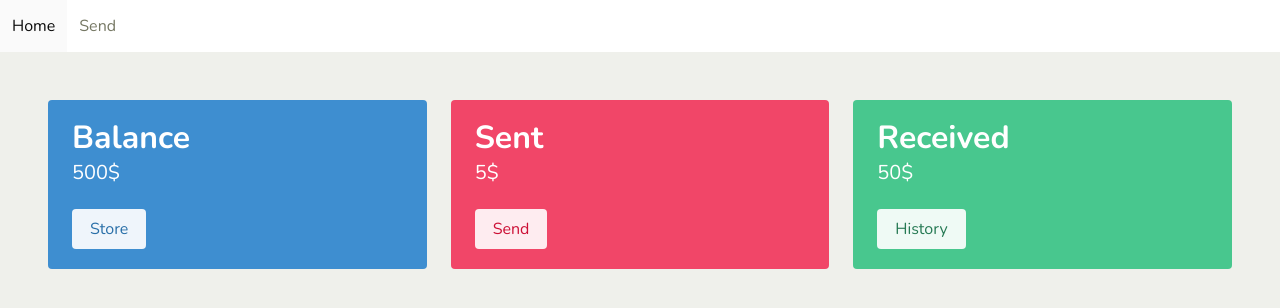
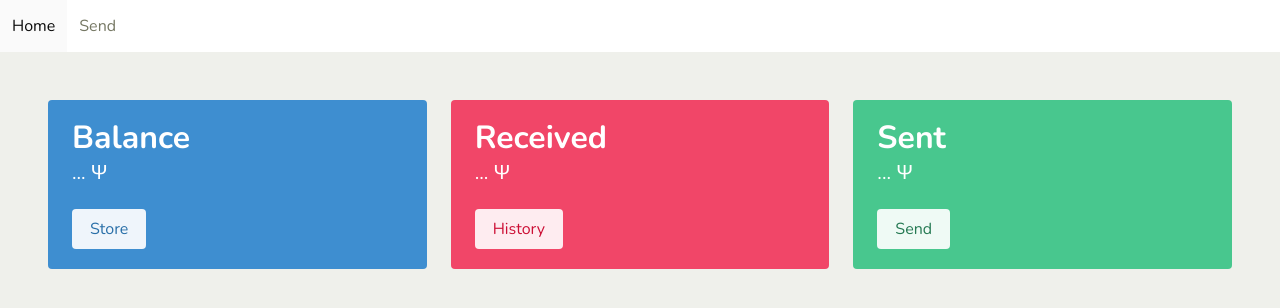
Before and after one commit to ravensiris/employee-reward-app, a React (Vite) app in the folder assets/: page / in a window 1280 px wide. Shown: the top 308 px of the page. Built offline with nearby package versions, Linux system fonts and the light colour scheme; no server answers.

Commit message:
Display balance, received and sent funds on Home

```diff
--- a/assets/src/components/BalanceSummary/Balance.tsx
+++ /dev/null
@@ -1,15 +0,0 @@
-import React from "react"
-
-export default function Balance() {
-  return (
-    <div className="tile is-parent is-vertical">
-      <div className="tile is-child notification is-info">
-        <p className="title">Balance</p>
-        <p className="subtitle">500$</p>
-        <div className="buttons">
-          <button className="button is-info is-light">Store</button>
-        </div>
-      </div>
-    </div>
-  )
-}
--- a/assets/src/components/BalanceSummary/Received.tsx
+++ /dev/null
@@ -1,15 +0,0 @@
-import React from "react"
-
-export default function Received() {
-  return (
-    <div className="tile is-parent is-vertical">
-      <div className="tile is-child notification is-danger">
-        <p className="title">Sent</p>
-        <p className="subtitle">5$</p>
-        <div className="buttons">
-          <button className="button is-danger is-light">Send</button>
-        </div>
-      </div>
-    </div>
-  )
-}
--- a/assets/src/components/BalanceSummary/Sent.tsx
+++ /dev/null
@@ -1,15 +0,0 @@
-import React from "react"
-
-export default function Sent() {
-  return (
-    <div className="tile is-parent is-vertical">
-      <div className="tile is-child notification is-success">
-        <p className="title">Received</p>
-        <p className="subtitle">50$</p>
-        <div className="buttons">
-          <button className="button is-success is-light">History</button>
-        </div>
-      </div>
-    </div>
-  )
-}
--- a/assets/src/components/BalanceSummary/index.tsx
+++ /dev/null
@@ -1,14 +0,0 @@
-import React from "react"
-import Balance from "./Balance"
-import Received from "./Received"
-import Sent from "./Sent"
-
-export default function BalanceSummary() {
-  return (
-    <section className="section tile is-ancestor">
-      <Balance />
-      <Received />
-      <Sent />
-    </section>
-  )
-}
--- /dev/null
+++ b/assets/src/components/CreditsShowcase.tsx
@@ -0,0 +1,34 @@
+import React from "react"
+import { Link, To } from "react-router-dom"
+
+interface Props {
+  title: string
+  buttonText: string
+  buttonTo: To
+  theme: "is-info" | "is-danger" | "is-success"
+  credits?: string | number
+}
+export default function CreditsShowcase({
+  title,
+  buttonText,
+  buttonTo,
+  theme,
+  credits,
+}: Props) {
+  return (
+    <div className={`tile is-parent is-vertical ${theme}`}>
+      <div className={`tile is-child notification ${theme}`}>
+        <p className="title">{title}</p>
+        <p className="subtitle">
+          {credits === undefined ? "..." : credits}{" "}
+          <span className="font-bold">Ψ</span>
+        </p>
+        <div className="buttons">
+          <Link className={`button is-light ${theme}`} to={buttonTo}>
+            {buttonText}
+          </Link>
+        </div>
+      </div>
+    </div>
+  )
+}
--- a/assets/src/operations/queries/user.ts
+++ b/assets/src/operations/queries/user.ts
@@ -3,8 +3,14 @@ import { gql } from "@apollo/client"
 export const GET_ME = gql`
   query getMe {
     me {
+      id
       email
       name
+      balance {
+        balance
+        sent
+        received
+      }
     }
   }
 `
@@ -18,10 +24,17 @@ export const GET_USERS = gql`
   }
 `
 
+export interface Balance {
+  balance?: number
+  sent?: number
+  received?: number
+}
+
 export interface User {
   id?: string
   email?: string
   name?: string
+  balance?: Balance
 }
 
 export interface MeQuery {
--- a/assets/src/pages/Home.tsx
+++ b/assets/src/pages/Home.tsx
@@ -1,14 +1,40 @@
-import BalanceSummary from "$/components/BalanceSummary"
-import Navbar from "$/components/Navbar"
+import CreditsShowcase from "$components/CreditsShowcase"
 import Hello from "$components/Hello"
+import Navbar from "$components/Navbar"
+import { GET_ME, MeQuery } from "$queries/user"
+import { useQuery } from "@apollo/client"
 import React from "react"
 
 export default function Home() {
+  const { loading, error, data } = useQuery<MeQuery>(GET_ME)
   return (
     <>
       <Navbar />
       <Hello />
-      <BalanceSummary />
+
+      <section className="section tile is-ancestor">
+        <CreditsShowcase
+          buttonTo="#"
+          title="Balance"
+          buttonText="Store"
+          theme="is-info"
+          credits={data?.me.balance?.balance}
+        />
+        <CreditsShowcase
+          buttonTo="#"
+          title="Received"
+          buttonText="History"
+          theme="is-danger"
+          credits={data?.me.balance?.received}
+        />
+        <CreditsShowcase
+          buttonTo="/send"
+          title="Sent"
+          buttonText="Send"
+          theme="is-success"
+          credits={data?.me.balance?.sent}
+        />
+      </section>
     </>
   )
 }
--- a/assets/src/sass/helpers.sass
+++ b/assets/src/sass/helpers.sass
@@ -1,2 +1,5 @@
 .w-full
     width: 100%
+
+.font-bold
+    font-weight: 700
```
